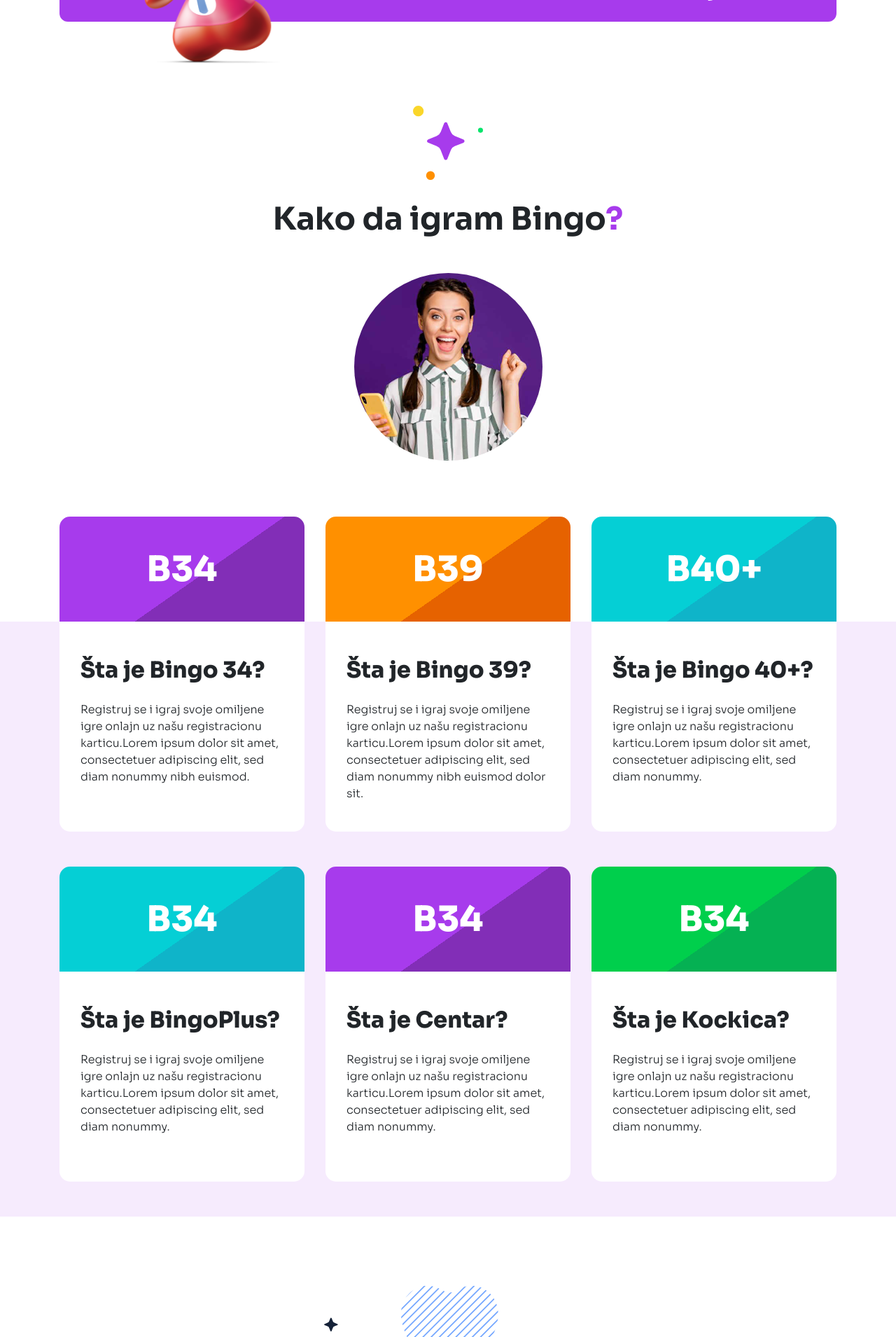
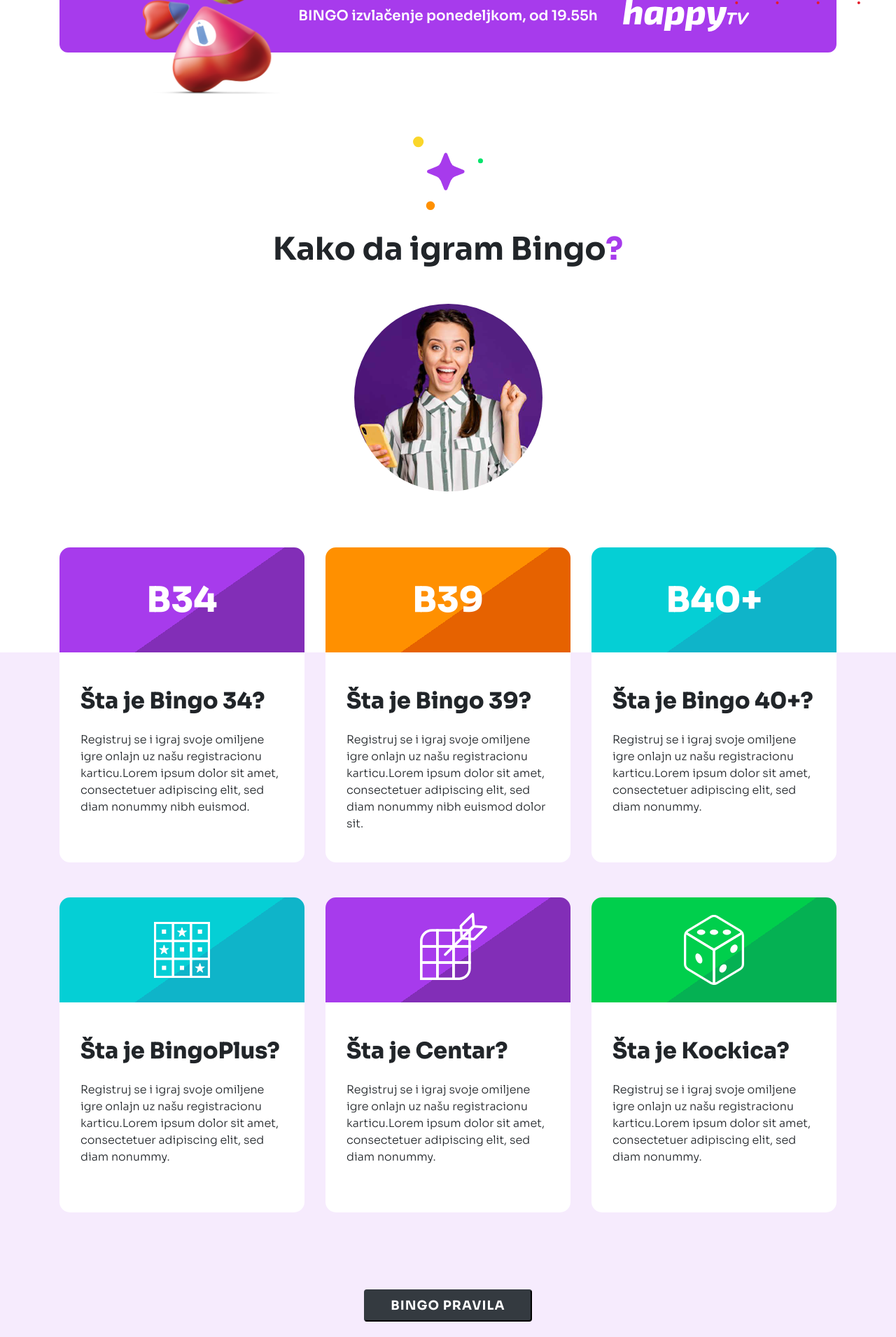
Before and after one commit to millan89/redesign, a PHP site: page /bingo.html in a window 1280 px wide. Shown: the part 1566-3476 px from the top of the page at 70% size. Run offline with PHP 8.4, Linux system fonts and the light colour scheme; some libraries are stand-ins or nearby versions; some web fonts are replaced.

Commit message:
zavrsen bingo.html

```diff
--- a/bingo.html
+++ b/bingo.html
@@ -39,10 +39,11 @@
     </section>
     <!-- << MAIN BANNER -->
 
+    <!-- BINGO TICKET >> -->
     <section id="play-bingo" class="play-bingo">
         <div class="container">
             <div class="row">
-                <div class="col-lg-10 offset-lg-1">
+                <div class="col-lg-10 offset-lg-1 col-md-10 offset-md-1">
                     <div class="bingo-ticket">
                         <div class="ticket_next-prev">
                             <button class="Button_Small outline_none" id="bingo-button-prev" disabled="" style="display: none;"><div class="d-none d-sm-inline">Prethodni</div><i class="fas fa-arrow-circle-left"></i></button>
@@ -53,7 +54,7 @@
                                 <div class="bingo-logo">
                                     <img src="images/bingo/bingo_logo.svg" alt="">
                                 </div>
-                                <div class="DIV_Bingo_Center">
+                                <div class="DIV_Bingo_Center DIV_Bingo_Center-table">
                                     <table class="Table01">
                                         <tbody>
                                             <tr class="Table01a">
@@ -95,7 +96,7 @@
                                         </tbody>
                                     </table>
                                 </div>
-                                <div class="DIV_Bingo_Center">
+                                <div class="DIV_Bingo_Center DIV_Bingo_Center-table">
                                     <table class="Table02">
                                         <tbody>
                                             <tr class="Table02a">
@@ -137,7 +138,7 @@
                                         </tbody>
                                     </table>
                                 </div>
-                                <div class="DIV_Bingo_Center">
+                                <div class="DIV_Bingo_Center DIV_Bingo_Center-table">
                                     <table class="Table03">
                                         <tbody>
                                             <tr class="Table03a">
@@ -199,12 +200,12 @@
                                 </div>
                             </div>
                             <div class="col-lg-6">
-                                <div class="bingo-plus-logo">
+                                <div class="bingo-plus-logo mt-5 mt-lg-0">
                                     <img src="images/bingo/bingo-plus_logo.svg" alt="">
                                 </div>
                                 <div class="row">
                                     <div class="col-sm-6">
-                                        <div class="DIV_Bingo_Center_Left">
+                                        <div class="DIV_BingoPlus_Center">
                                             <table class="Table04">
                                                 <thead>
                                                     <tr class="Table04bingo">
@@ -256,7 +257,7 @@
                                         </div>
                                     </div>
                                     <div class="col-sm-6">
-                                        <div class="DIV_Bingo_Center_Right">
+                                        <div class="DIV_BingoPlus_Center mt-4 mt-sm-0">
                                             <table class="Table04">
                                                 <thead>
                                                     <tr class="Table04bingo">
@@ -324,8 +325,8 @@
                         <div class="row">
                             <div class="col-12">
                                 <div class="DIV_Bingo">
-                                    <div class="row align-items-center">
-                                        <div class="col-md-5">
+                                    <div class="row align-items-end">
+                                        <div class="col-lg-6">
                                             <div class="float_left-bingo mb-2">
                                                 <div class="Form_Txt_Left01">
                                                     <span class="bingo">Bingo</span>
@@ -350,8 +351,7 @@
                                                 </div>
                                                 <div id="bingo_plus_price" type="text" class="Form_Txt_Right01">40,00 din.</div>
                                             </div>
-                                        </div>
-                                        <div class="col-md-4">
+                                            <div class="total-price d-flex d-lg-block justify-content-center">
                                                 <div class="Form_Txt_Left01b">
                                                     Ukupno:
                                                 </div>
@@ -359,10 +359,9 @@
                                                     <div id="total_price" class="Form_Txt_Right01a">100,00 din.</div>
                                                 </div>
                                             </div>
-                                        <div class="col-md-3">
-                                            <div class="col_img_center">
+                                        </div>
+                                        <div class="col-lg-6 d-flex d-lg-block justify-content-center mt-4 mt-lg-0">
                                             <button class="Button_Big btn-dark" id="btn-bingo-play" data-target="#bingo-ticket-overview">Igraj</button>
-                                            </div>
                                         </div>
                                     </div>
                                 </div>
@@ -374,7 +373,9 @@
             </div>
         </div>
     </section>
+    <!-- << BINGO TICKET -->
 
+    <!-- DRAW BANNER >> -->
     <section class="draw-banner">
         <div class="container">
             <div class="row">
@@ -403,7 +404,9 @@
             </div>
         </div>
     </section>
+    <!-- << DRAW BANNER -->
 
+    <!-- HOW TO PLAY >> -->
     <section class="how-to-play how-to-play--bingo">
         <div class="how-to-play__headline">
             <div class="container">
@@ -418,7 +421,7 @@
         </div>
         <div class="how-to-play__grid">
             <div class="container">
-                <div class="row d-flex row-eq-height">
+                <div class="row">
                     <div class="col-sm-6 col-lg-4">
                         <div class="grid-item">
                             <div class="grid-item__header grid-item__header-purple text-center text-uppercase text-white">
@@ -472,7 +475,7 @@
                     <div class="col-sm-6 col-lg-4">
                         <div class="grid-item">
                             <div class="grid-item__header grid-item__header-blue text-center text-uppercase text-white">
-                                <span>B34</span>
+                                <img class="grid-item-img01" src="images/bingo/plus-img.svg" alt="">
                             </div>
                             <div class="grid-item__body">
                                 <h3>Šta je BingoPlus?</h3>
@@ -488,7 +491,7 @@
                     <div class="col-sm-6 col-lg-4">
                         <div class="grid-item">
                             <div class="grid-item__header grid-item__header-purple text-center text-uppercase text-white">
-                                <span>B34</span>
+                                <img class="grid-item-img02" src="images/bingo/centar-img.svg" alt="">
                             </div>
                             <div class="grid-item__body">
                                 <h3>Šta je Centar?</h3>
@@ -504,7 +507,7 @@
                     <div class="col-sm-6 col-lg-4">
                         <div class="grid-item">
                             <div class="grid-item__header grid-item__header-green text-center text-uppercase text-white">
-                                <span>B34</span>
+                                <img class="grid-item-img03" src="images/bingo/kockica-img.svg" alt="">
                             </div>
                             <div class="grid-item__body">
                                 <h3>Šta je Kockica?</h3>
@@ -518,9 +521,15 @@
                         </div>
                     </div>
                 </div>
+                <div class="row">
+                    <div class="col-12 d-flex justify-content-center">
+                        <button class="btn-dark regulations" id="" data-target="">Bingo pravila</button>
+                    </div>
+                </div>
             </div>
         </div>
     </section>
+    <!-- << HOW TO PLAY -->
 
     <!-- CLOVER >> -->
     <section class="clover">
@@ -535,6 +544,8 @@
     </section>
     <!-- << CLOVER -->
 
+    <div class="falseFooter" style="height: 320px;background-color: #152238;"></div>
+
     <script src="https://code.jquery.com/jquery-3.5.1.slim.min.js"
     integrity="sha384-DfXdz2htPH0lsSSs5nCTpuj/zy4C+OGpamoFVy38MVBnE+IbbVYUew+OrCXaRkfj" crossorigin="anonymous">
     </script>
--- a/css/style-1.css
+++ b/css/style-1.css
@@ -651,11 +649,23 @@ input[type='radio'] {
 	line-height: 1;
 }
 
+.grid-item__header .grid-item-img01 {
+	max-height: 80px;
+}
+
+.grid-item__header .grid-item-img02 {
+	max-height: 96px;
+	transform: translate(8px, -5px);
+}
+
+.grid-item__header .grid-item-img03 {
+	max-height: 100px;
+}
+
 .grid-item__body {
 	background-color: var(--brand-white);
 	border-radius: 0 0 15px 15px;
 	padding: 50px 30px 30px;
-	min-height: 300px;
 }
 
 .grid-item__body h3 {
@@ -664,6 +674,19 @@ input[type='radio'] {
 	margin-bottom: 25px;
 }
 
+button.regulations {
+	text-transform: uppercase;
+	font-size: 18px;
+	padding: 12px;
+	line-height: 1;
+	border-radius: 4px;
+	font-weight: 700;
+	letter-spacing: 1px;
+	width: 240px;
+	margin-bottom: 100px;
+	margin-top: 60px;
+}
+/* << HOW TO PLAY */
 
 /* CLOVER >> */
 .clover {
```
Also changed, not shown: other parts of css/style-1.css (+72 -35 lines), images/bingo/centar-img.svg (added), images/bingo/kockica-img.svg (added), images/bingo/plus-img.svg (added). Lines whose indentation alone changed are shown as unchanged.
